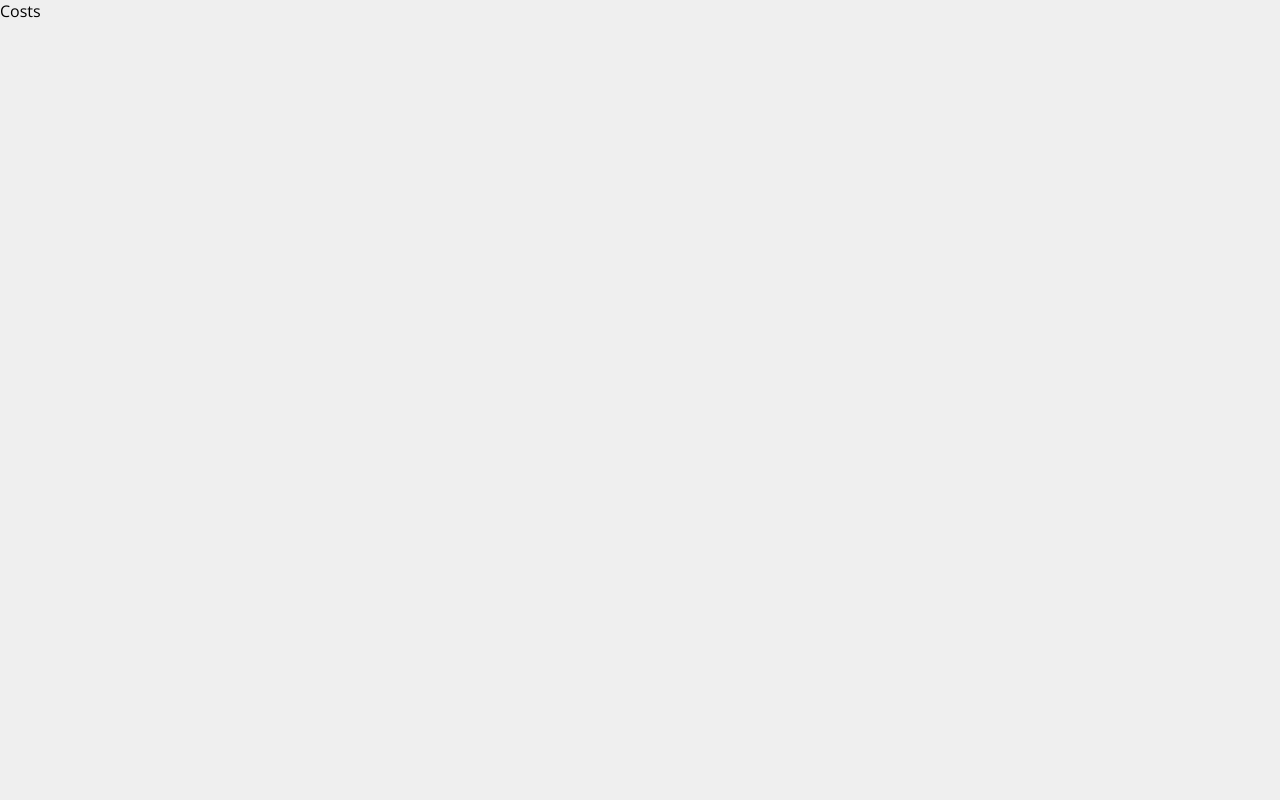
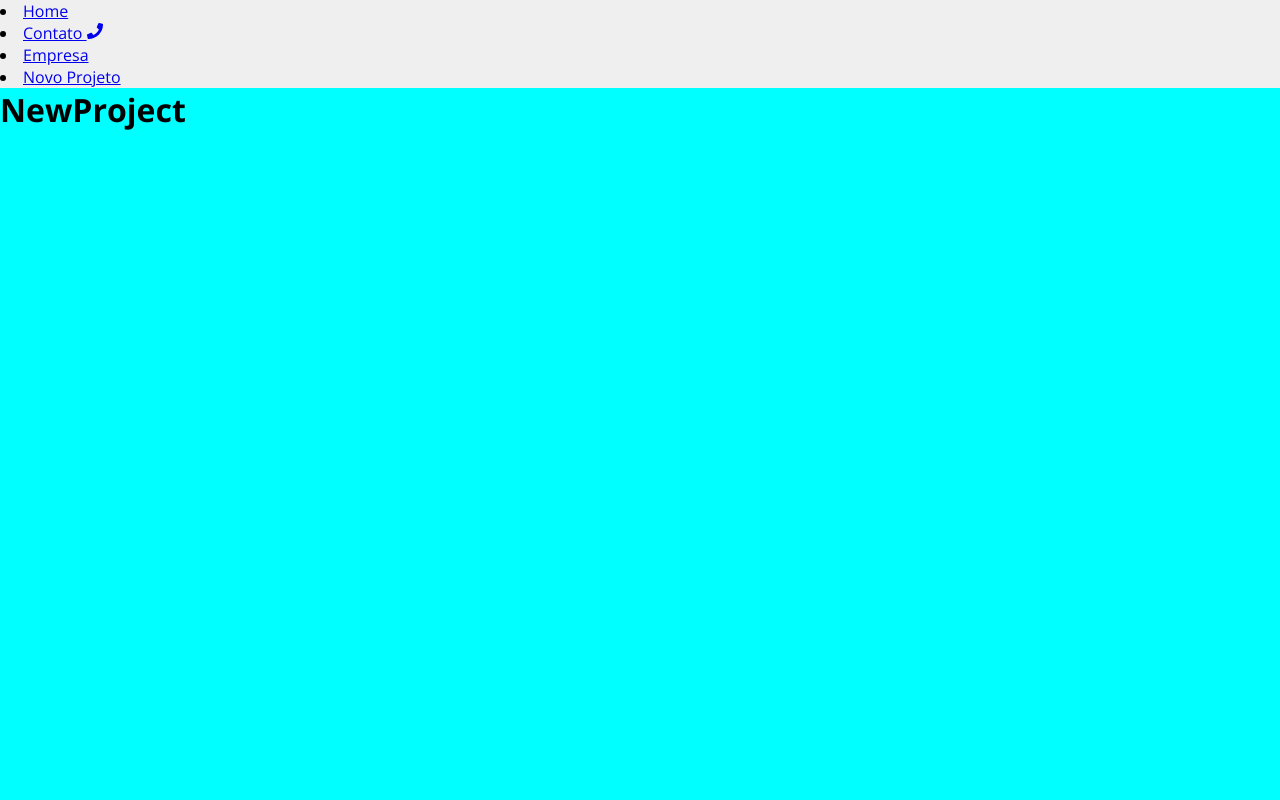
Before and after one commit to valdemir47/costs-react, a React (Create React App) app: page /newproject in a window 1280 px wide. Shown: the top 800 px of the page. Built offline with nearby package versions, Linux system fonts and the light colour scheme.

Commit message:
18-estruturando o  projeto

```diff
--- a/src/App.js
+++ b/src/App.js
@@ -1,9 +1,63 @@
+import { BrowserRouter as Router, Routes, Route, Link } from 'react-router-dom';
+// MUDANÇA: Usando FaPhone do Font Awesome (fa) para garantir que a importação funcione
+import { FaPhone } from 'react-icons/fa';
+
+// Componentes de Página (Removi o .js da extensão para voltar à convenção padrão)
+import Home from './components/pages/Home';
+import Contact from './components/pages/Contact';
+import Company from './components/pages/Company';
+import NewProject from './components/pages/NewProject';
+import Container from './layout/Container';
+
+
+
 function App() {
   return (
-    <div className="App">
+    <Router>
 
-      <p>Costs</p>
-    </div>
+      {/* Menu de Navegação (Parte fixa) */}
+      <nav className="bg-gray-800 p-4 shadow-md text-white">
+        <div className="flex space-x-6">
+
+          {/* Use <Link> para navegação interna */}
+          <li>
+            <Link to="/" className="hover:text-yellow-500 transition duration-300">Home</Link>
+          </li>
+          <li>
+            {/* O FaPhone foi usado aqui */}
+            <Link to="/contact" className="hover:text-yellow-500 transition duration-300">Contato <FaPhone className="inline ml-1 text-sm" /></Link>
+          </li>
+          <li>
+            <Link to="/company" className="hover:text-yellow-500 transition duration-300">Empresa</Link>
+          </li>
+          <li>
+            <Link to="/newproject" className="hover:text-yellow-500 transition duration-300">Novo Projeto</Link>
+          </li>
+        </div>
+      </nav>
+
+
+      {/* Conteúdo da Página (Alterna com base na URL) */}
+      <div className="p-8 min-h-screen">
+        <Container customClass="min-height">
+          <Routes>
+
+            {/* SINTAXE CORRETA do React Router v6: usa 'element' */}
+            <Route path='/' element={<Home />} />
+            <Route path='/company' element={<Company />} />
+            <Route path='/contact' element={<Contact />} />
+            <Route path='/newproject' element={<NewProject />} />
+
+          </Routes>
+        </Container>
+      </div>
+
+      <footer className="bg-gray-700 text-white text-center p-3">
+        <p>Footer do Costs</p>
+      </footer>
+
+    </Router>
+
   );
 }
 
--- /dev/null
+++ b/src/components/pages/Company.js
@@ -0,0 +1,7 @@
+function Company(){
+
+
+    return <h1>Company</h1>
+}
+
+export default Company
--- /dev/null
+++ b/src/components/pages/Contact.js
@@ -0,0 +1,7 @@
+function Contact(){
+
+
+    return <h1>Contact</h1>
+}
+
+export default Contact
--- /dev/null
+++ b/src/components/pages/Home.js
@@ -0,0 +1,7 @@
+function Home(){
+
+
+    return <h1>Home</h1>
+}
+
+export default Home
--- /dev/null
+++ b/src/components/pages/NewProject.js
@@ -0,0 +1,7 @@
+function NewProject(){
+
+
+    return <h1>NewProject</h1>
+}
+
+export default NewProject
--- /dev/null
+++ b/src/layout/Container.js
@@ -0,0 +1,11 @@
+import styles from './Container.module.css'
+function Container(props){
+    return(
+        <div className={`${styles.container} ${styles[props.customClass]}`}>
+           {props.children}
+        </div>
+        //styles[props.customClass - > técnica para estilos adicioais
+    )
+}
+
+export default Container
--- /dev/null
+++ b/src/layout/Container.module.css
@@ -0,0 +1,22 @@
+.container{
+    height: 1200px;
+    display: flex;
+    justify-content: space-between; /*espaçando os elementos iguamente*/
+    margin:  0 auto;
+    flex-wrap: wrap; /*quando os filhos ultrapassae 1200px - descem e fazem uma nova linha*/
+    background-color: aqua;
+
+}
+
+.min-heigth{
+    min-height: 75% ;
+}
+
+.start{
+    justify-content: flex-start; /*joga os conteúdos para o inicio*/
+}
+
+.column{
+    flex-direction: column;
+    justify-content: flex-start;
+}
```
